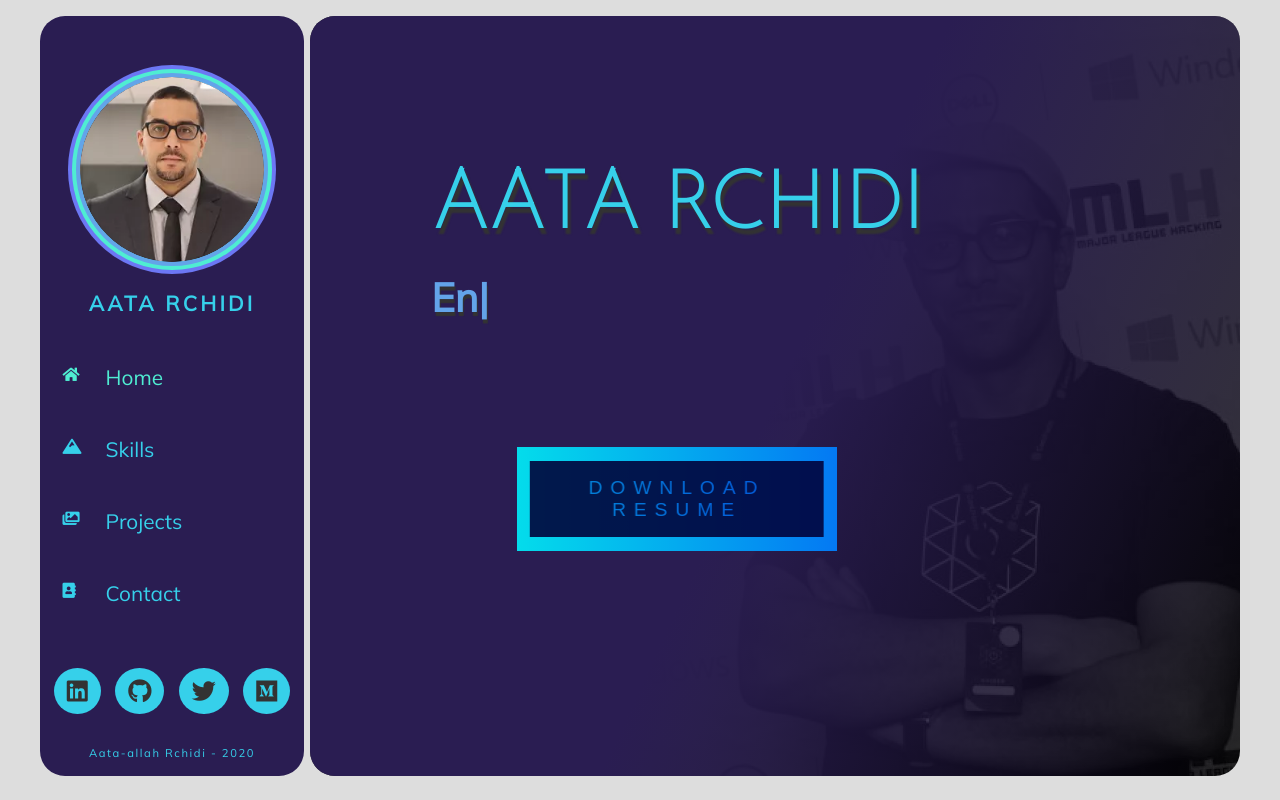
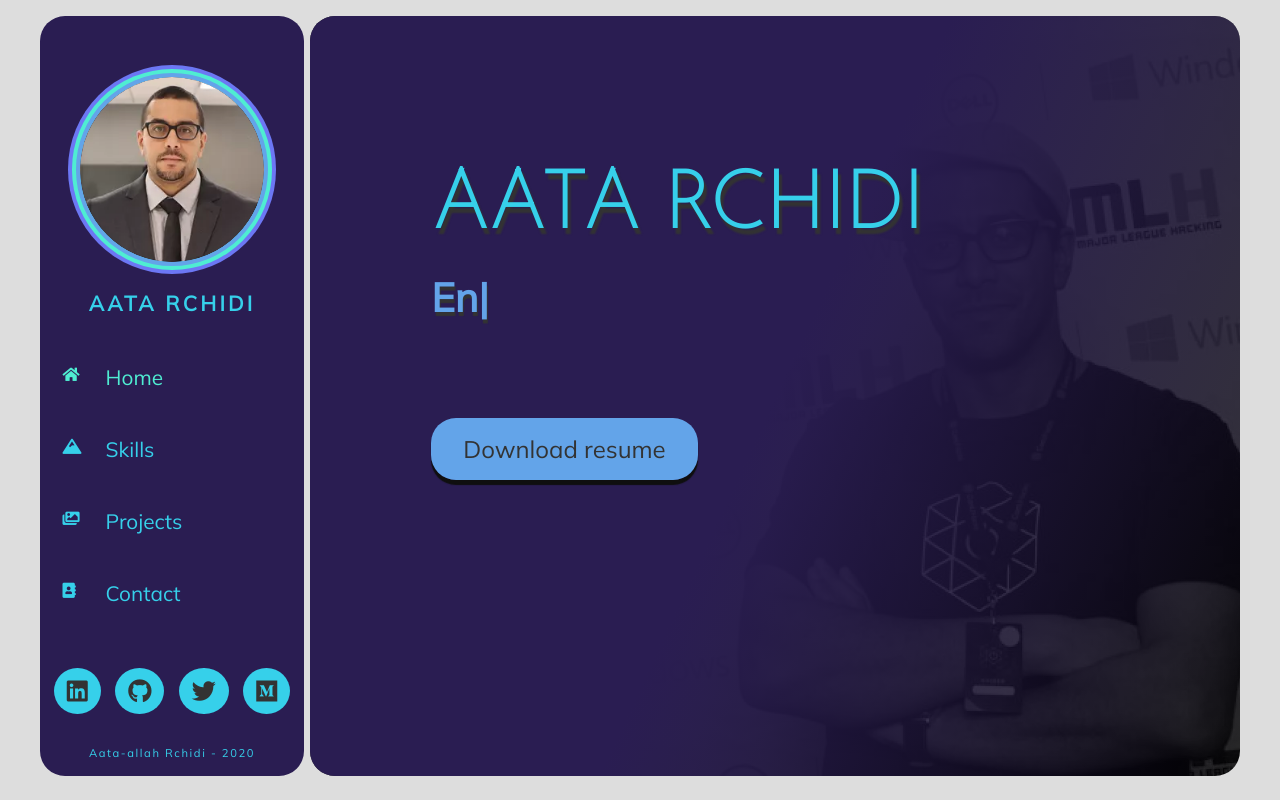
Before and after one commit to Atalaa/portfolio, a React (Create React App) app: page /#/ in a window 1280 px wide. Built offline with nearby package versions, Linux system fonts and the light colour scheme; a web font is replaced by a local one.

Commit message:
added css

```diff
--- a/src/pages/Home.js
+++ b/src/pages/Home.js
@@ -24,10 +24,7 @@
                     </h2>
 
                     <div className="resume">
-                        <div className="container">
-                            <a href="./media/Aata-allah_resume.pdf" target="_blank">Download resume</a>
-                            <div className="gradient"></div>
-                        </div>
+                        <a href="./media/Aata-allah_resume.pdf" target="_blank">Download resume</a>
                     </div>
                 </div>
             </div>
--- a/src/styles/pages/_home.scss
+++ b/src/styles/pages/_home.scss
@@ -41,62 +41,17 @@
       }
 
       .resume {
-        .container {
-          //gradient
-          margin: auto;
-          position: relative;
-          height: 130px;
-          width: 20rem;
-          overflow: hidden;
-
-          a, .gradient {
-            position: absolute;
-            top: 50%;
-            left:50%;
-            transform: translate(-50%, -50%);
-          }
-
-          a {
-            font-size: 1.2rem;
-            font-family: $font-2;
-            text-align: center;
-            color: $color-3;
-            text-transform: uppercase;
-            letter-spacing: .5rem;
-            padding: 1rem 2rem;
-            z-index: 1; //gradient
-            background: $color-1;
-            width: 92%;
-            mix-blend-mode: multiply;
-            transition: 0.2s ease;
-            // border-radius: 8px;
-            // box-shadow: 0 5px 1px rgb(15, 15, 15);
-
-            &:hover {
-              background: $color-1;
-              color: $color-4;
-            }
-          }
-
-          .gradient {
-            height: 6.5rem;
-            width: 300%;
-            background: linear-gradient(90deg, rgb(4, 245, 233),rgb(4, 96, 245), rgb(230, 150, 85));
-
-            animation: gradient 2.5s linear infinite alternate;
-          }
-        }
+        a {
+          font-size: 1.5rem;
+          background: $color-3;
+          padding: 1rem 2rem;
+          border-radius: $borderRadius;
+          box-shadow: 0 5px 1px rgb(15, 15, 15);
+          transition: 0.2s ease;
 
 
-        @keyframes gradient {
-          0% {
-            transform: translate(-25%, -50%)
-          }
-          50% {
-            transform: translate(-50%, -50%)
-          }
-          100% {
-            transform: translate(-75%, -50%)
+          &:hover {
+            background: $color-5;
           }
         }
       }
```
